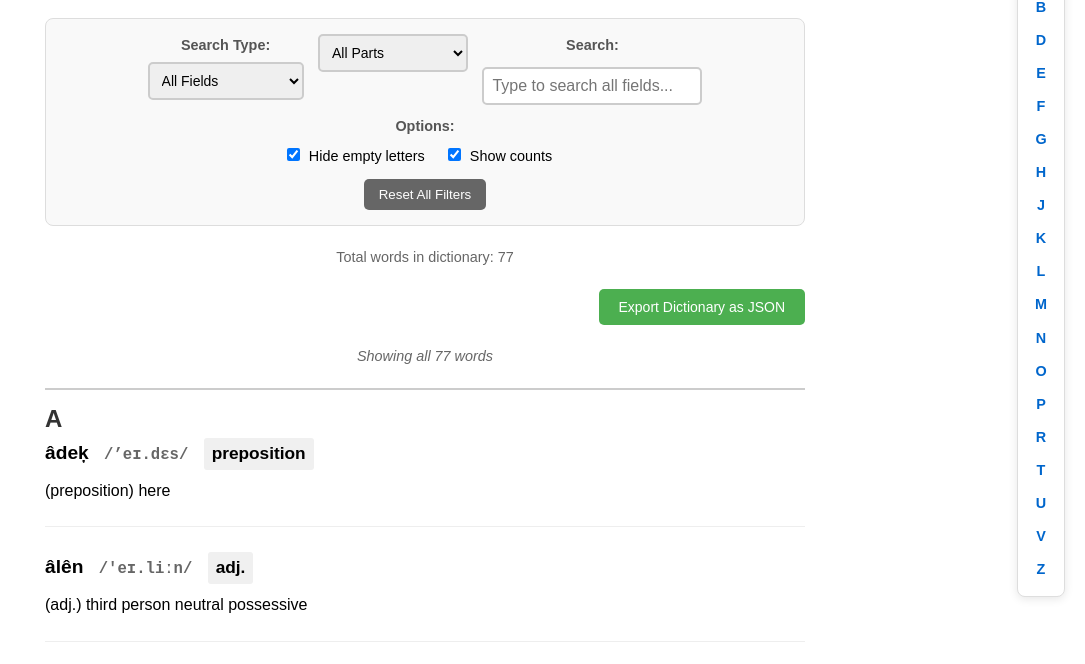
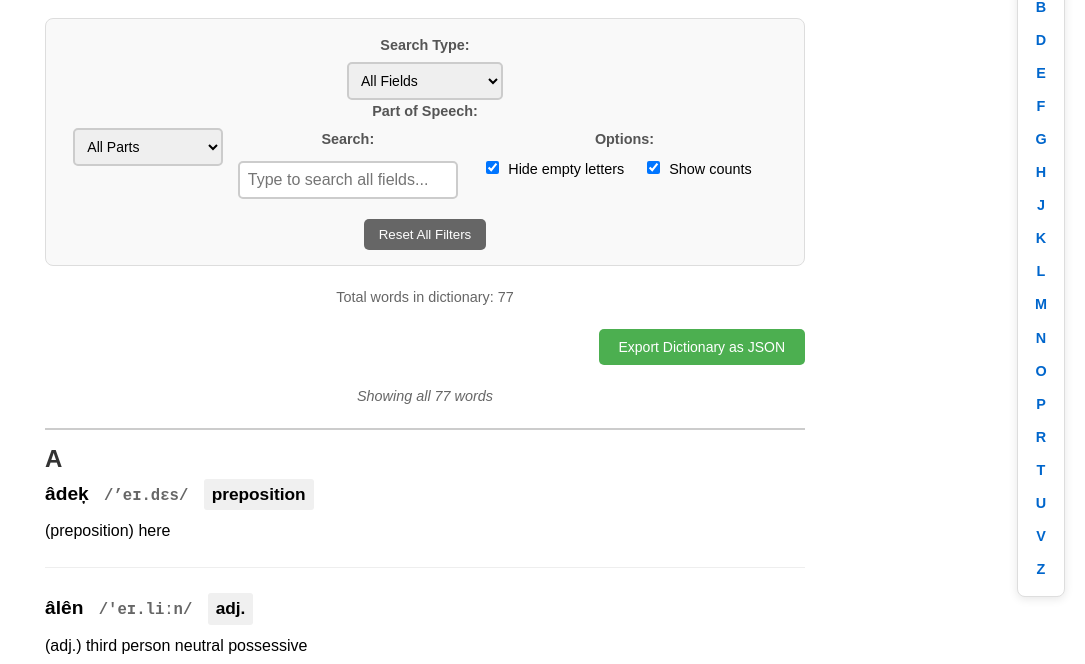
Before and after one commit to klonoredoama/klonoredoama.github.io, a plain HTML site: page index.html in a window 1280 px wide. Shown: the part 128-792 px from the top of the page, without its empty margins (195-1280 px from the left). Drawn offline with Linux system fonts and the light colour scheme.

Commit message:
Add 'Part of Speech' filter label to index.html

```diff
--- a/index.html
+++ b/index.html
@@ -1360,7 +1360,7 @@ From Conlang Dictionary
                             <option value="synonyms">English Synonyms</option>
                         </select>
                     </div>
-
+                    <div class="filter-label">Part of Speech:</div>
                     <select id="posFilter" class="filter-select">
                         <option value="all" selected>All Parts</option>
                         <option value="adjective">Adjectives</option>
```
